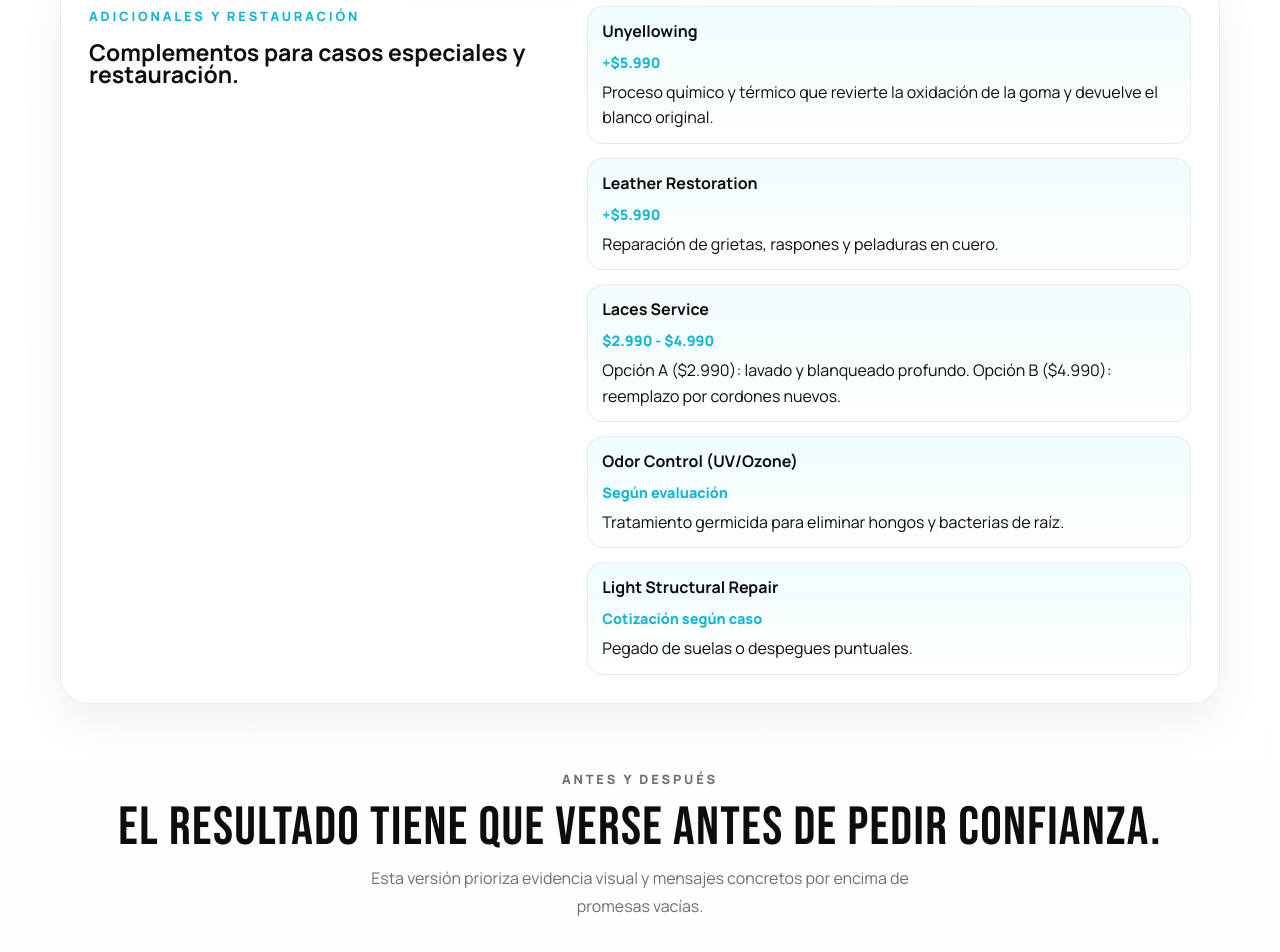
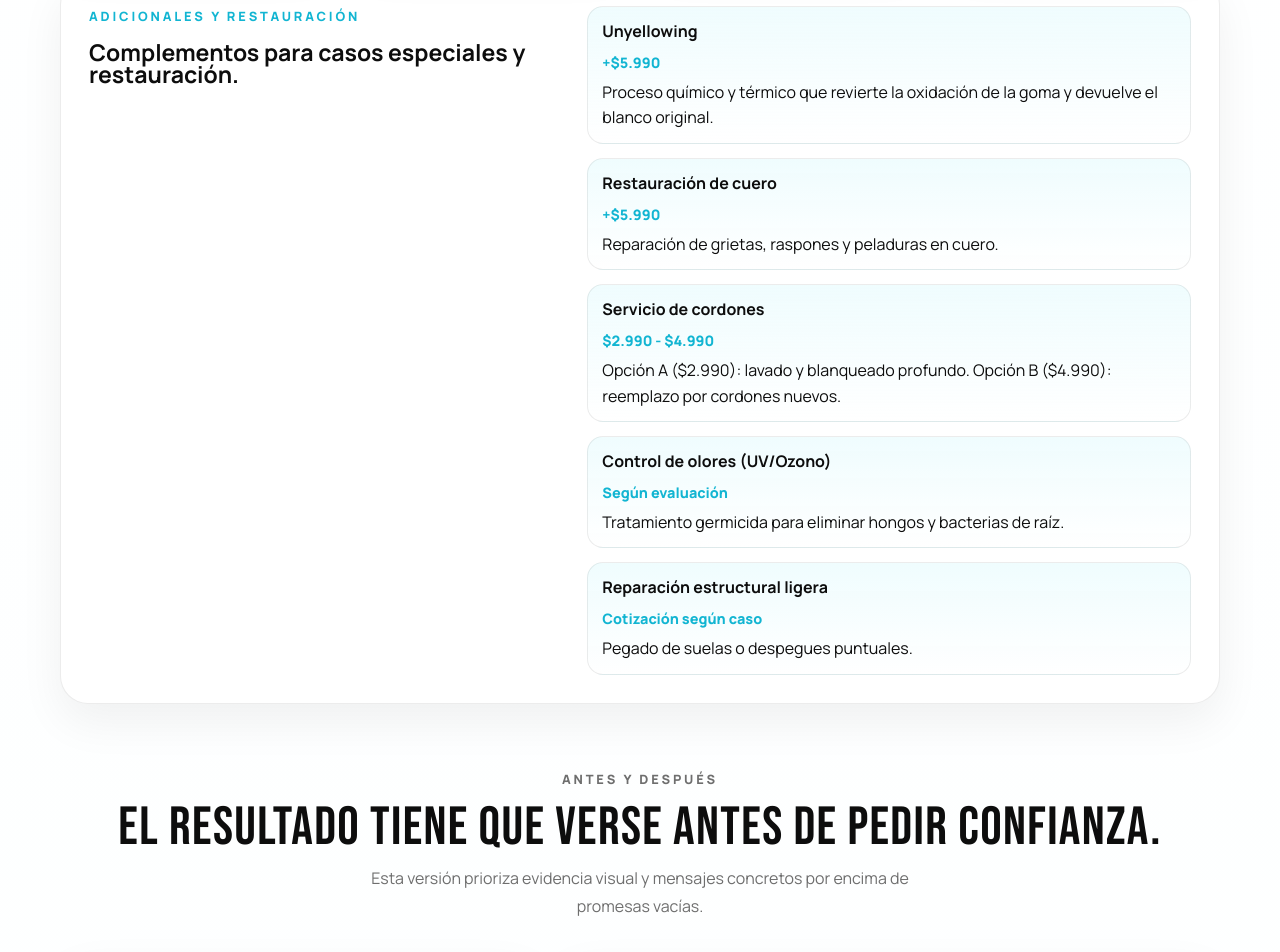
Before and after one commit to fpobletemu/sneakersspa, a React (Vite) app: page / in a window 1280 px wide. Shown: the part 2061-3013 px from the top of the page. Built offline with nearby package versions, Linux system fonts and the light colour scheme; no server answers.

Commit message:
Translate add-on names to LATAM Spanish

```diff
--- a/src/App.tsx
+++ b/src/App.tsx
@@ -53,23 +53,23 @@ const addOns = [
       'Proceso químico y térmico que revierte la oxidación de la goma y devuelve el blanco original.',
   },
   {
-    title: 'Leather Restoration',
+    title: 'Restauración de cuero',
     price: '+$5.990',
     description: 'Reparación de grietas, raspones y peladuras en cuero.',
   },
   {
-    title: 'Laces Service',
+    title: 'Servicio de cordones',
     price: '$2.990 - $4.990',
     description:
       'Opción A ($2.990): lavado y blanqueado profundo. Opción B ($4.990): reemplazo por cordones nuevos.',
   },
   {
-    title: 'Odor Control (UV/Ozone)',
+    title: 'Control de olores (UV/Ozono)',
     price: 'Según evaluación',
     description: 'Tratamiento germicida para eliminar hongos y bacterias de raíz.',
   },
   {
-    title: 'Light Structural Repair',
+    title: 'Reparación estructural ligera',
     price: 'Cotización según caso',
     description: 'Pegado de suelas o despegues puntuales.',
   },
```
